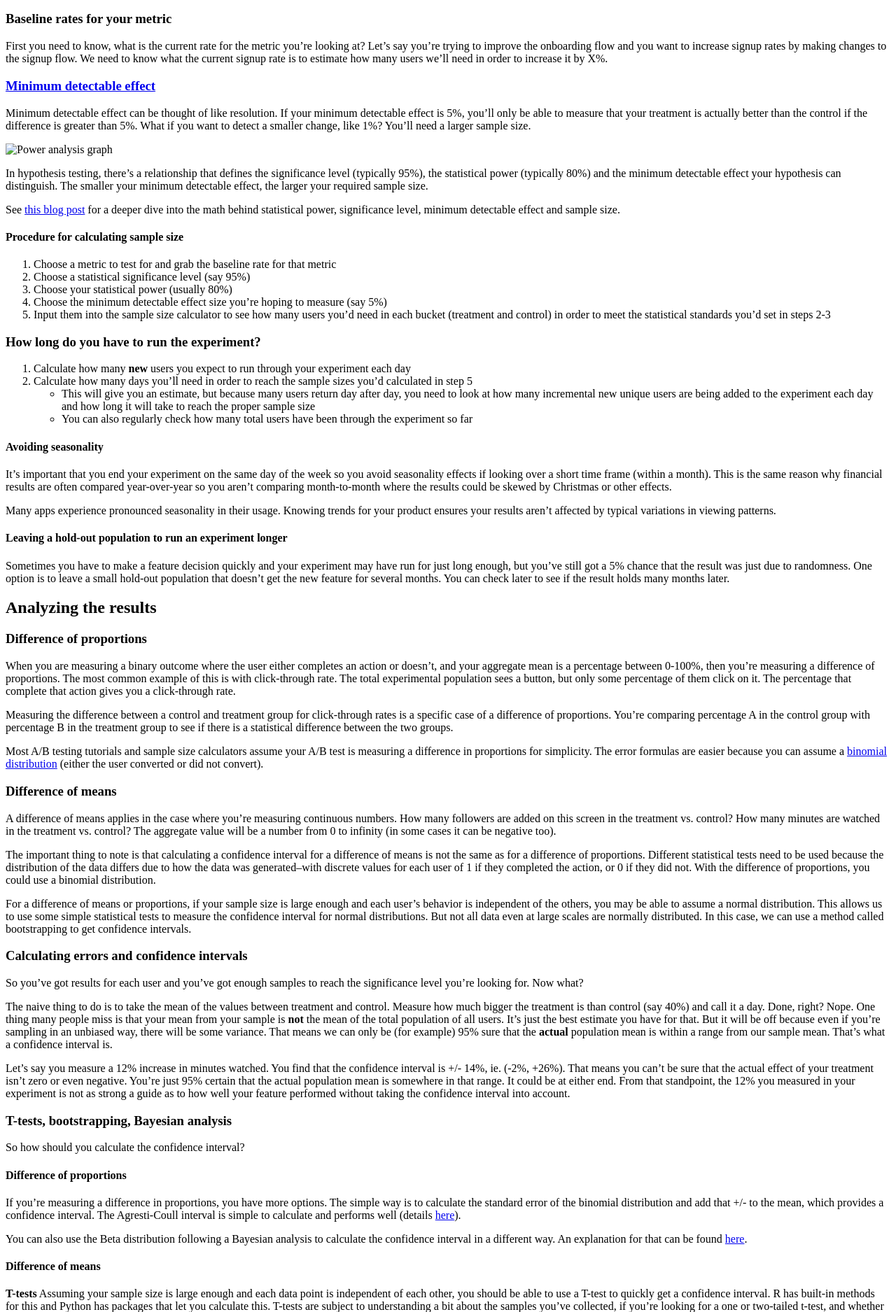
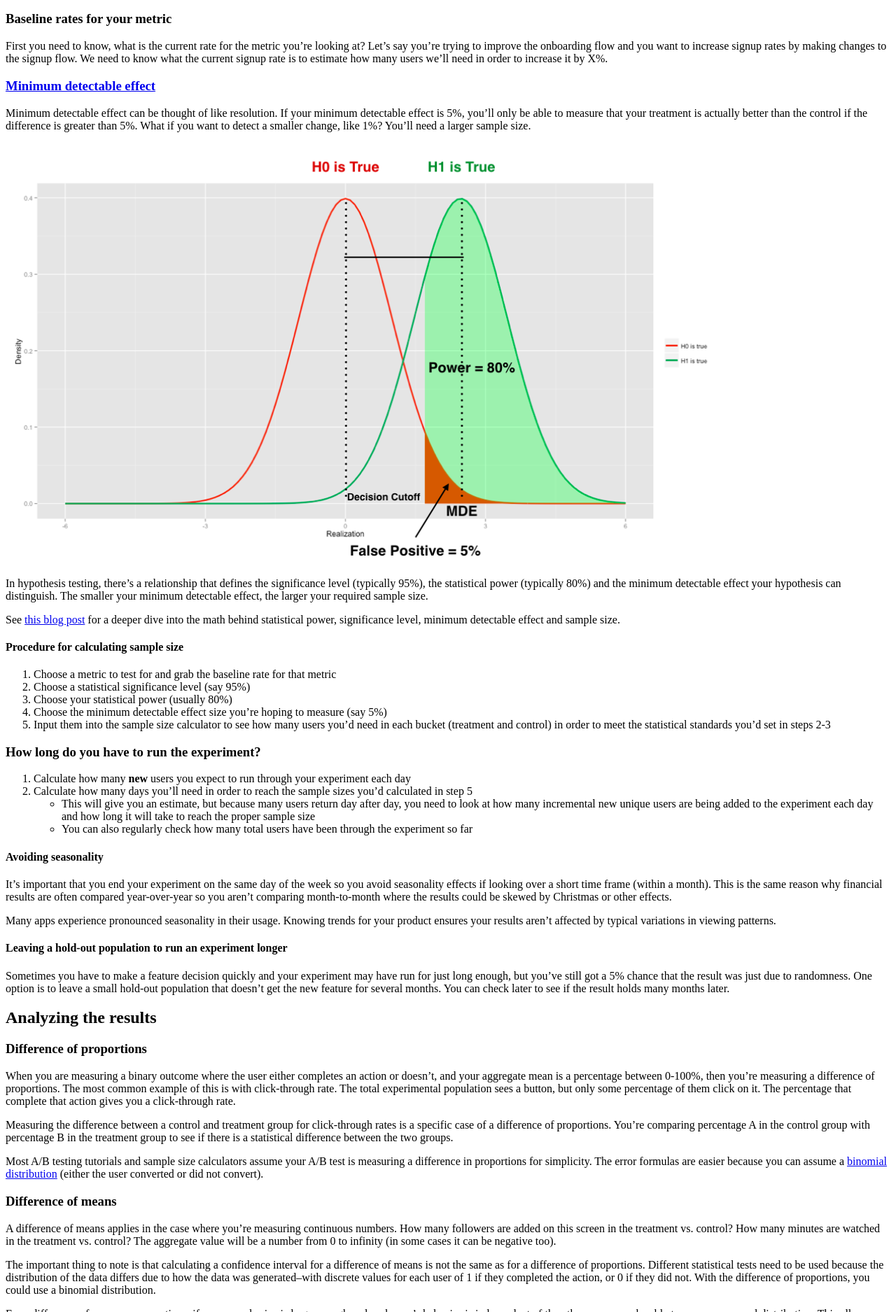
Before and after one commit to wukaiyuan/wukaiyuan.github.io, a Jekyll site: the page built from abtestingguide.md, in a window 1280 px wide. Shown: the part 2878-4753 px from the top of the page at 70% size. Built offline with Jekyll 4.4.1, drawn with Linux system fonts in a browser that asks for light colours.

Commit message:
Update site files

```diff
--- a/abtestingguide.md
+++ b/abtestingguide.md
@@ -82,7 +82,7 @@ First you need to know, what is the current rate for the metric you’re looking
 ### [Minimum detectable effect](https://help.optimizely.com/Ideate_and_Hypothesize/Use_minimum_detectable_effect_to_prioritize_tests)
 Minimum detectable effect can be thought of like resolution. If your minimum detectable effect is 5%, you'll only be able to measure that your treatment is actually better than the control if the difference is greater than 5%. What if you want to detect a smaller change, like 1%? You’ll need a larger sample size.
 
-![Power analysis graph](img/power_minimal_detectableeffectandbucketsizeestimationinabtests95.thumb.1280.1280.png)
+![Power analysis graph](http://wukaiyuan.github.io/wukaiyuan.github.io/public/power_minimal_detectableeffectandbucketsizeestimationinabtests95.thumb.1280.1280.png)
 
 In hypothesis testing, there’s a relationship that defines the significance level (typically 95%), the statistical power (typically 80%) and the minimum detectable effect your hypothesis can distinguish. The smaller your minimum detectable effect, the larger your required sample size.
 
```
Also changed, not shown: Gemfile.lock, public/power_minimal_detectableeffectandbucketsizeestimationinabtests95.thumb.1280.1280.png (added).
